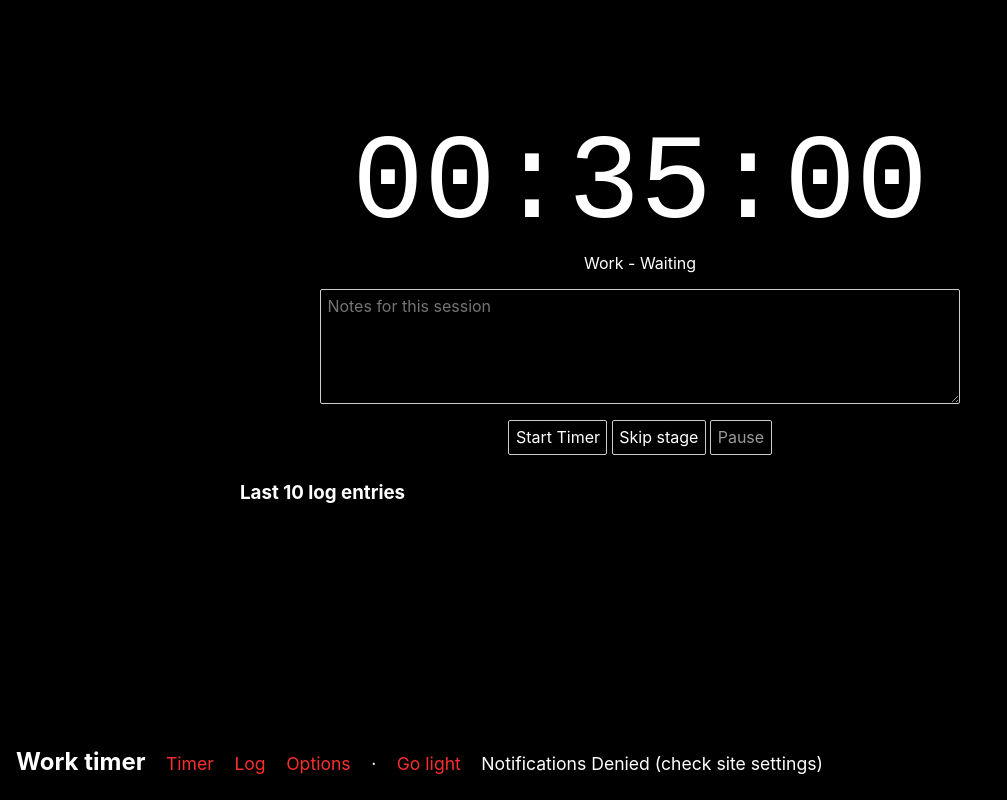
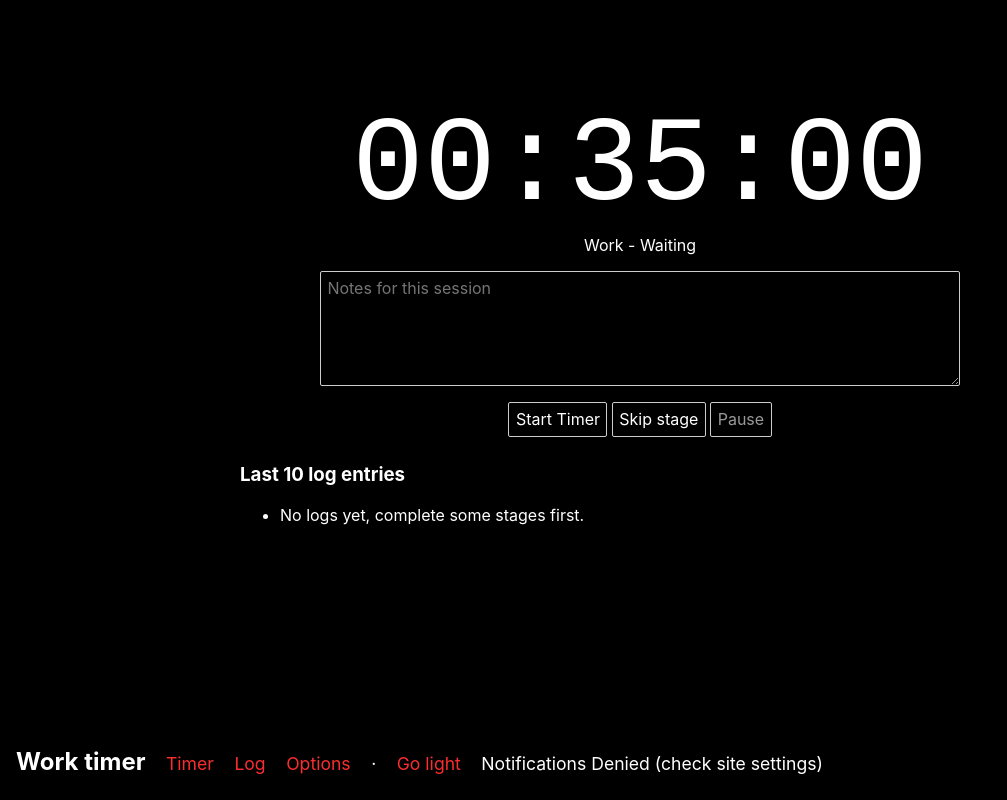
Before and after one commit to cfebs/timid, a Svelte app: page / in a window 1280 px wide. Shown: the whole page, without its empty margins (0-1007 px from the left). Built offline with nearby package versions, Linux system fonts and the light colour scheme.

Commit message:
Log default state

```diff
--- a/src/Timer.svelte
+++ b/src/Timer.svelte
@@ -195,6 +195,8 @@
     <ul>
     {#each lastLogEntries as log}
         <li>{log.date} - {log.notes}</li>
+    {:else}
+        <li>No logs yet, complete some stages first.</li>
     {/each}
     </ul>
 </div>
```
